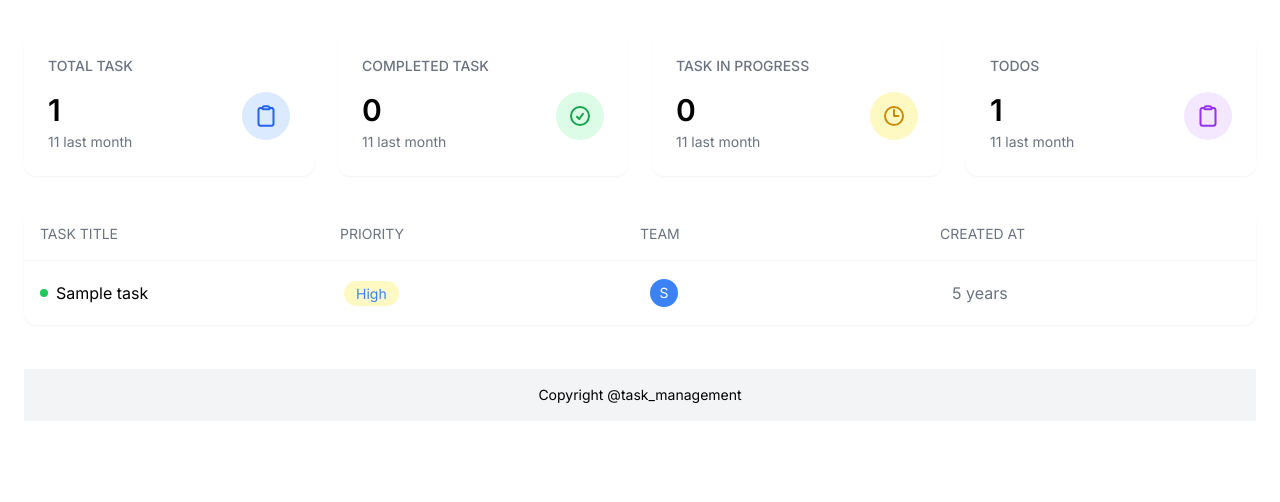
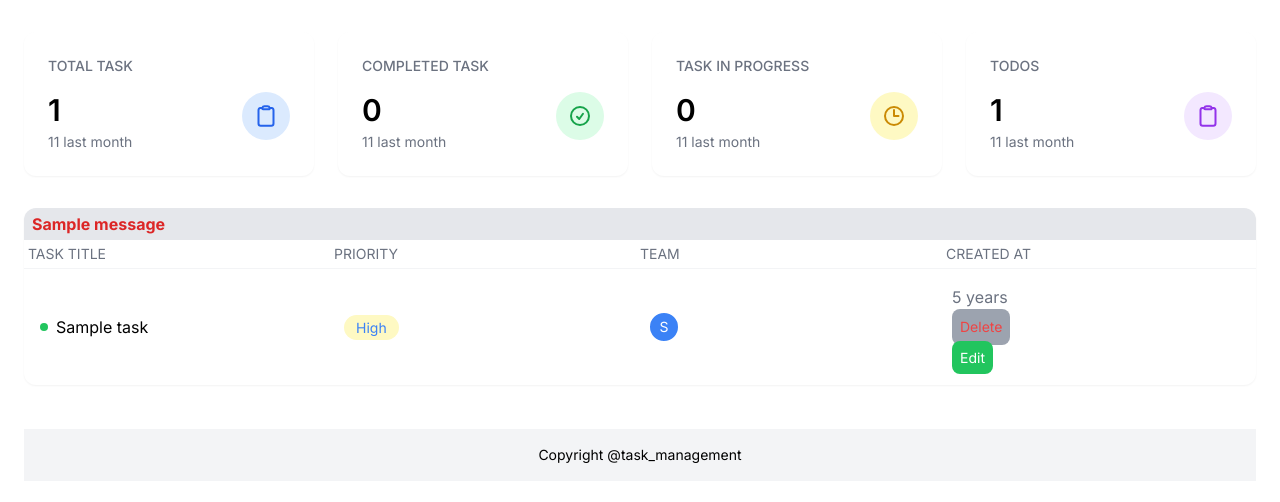
Before and after one commit to Sumaiya-Meem/Django_tasks-managemnet, a Django app: page /tasks/manager-dashboard/ in a window 1280 px wide. Shown: the part 64-566 px from the top of the page. Run offline with Django 5.2, Linux system fonts and the light colour scheme; tables that the repository leaves empty hold one stand-in row (values such as "Sample post"); one stand-in notice (Sample message) is shown; some web fonts are replaced.

Commit message:
implement task update and delete functionality

```diff
--- a/static/css/output.css
+++ b/static/css/output.css
@@ -650,16 +650,16 @@ video {
   margin-bottom: 1rem;
 }
 
+.mr-1 {
+  margin-right: 0.25rem;
+}
+
 .mr-2 {
   margin-right: 0.5rem;
 }
 
 .mt-5 {
   margin-top: 1.25rem;
-}
-
-.mt-2 {
-  margin-top: 0.5rem;
 }
 
 .mt-6 {
@@ -707,6 +707,10 @@ video {
   height: 2rem;
 }
 
+.w-1\/2 {
+  width: 50%;
+}
+
 .w-2 {
   width: 0.5rem;
 }
@@ -723,12 +727,8 @@ video {
   width: 100%;
 }
 
-.w-1\/2 {
-  width: 50%;
-}
-
-.w-\[50px\] {
-  width: 50px;
+.min-w-\[800px\] {
+  min-width: 800px;
 }
 
 .max-w-\[1400px\] {
@@ -810,6 +810,10 @@ video {
   border-color: rgb(243 244 246 / var(--tw-divide-opacity, 1));
 }
 
+.overflow-x-auto {
+  overflow-x: auto;
+}
+
 .rounded {
   border-radius: 0.25rem;
 }
@@ -868,6 +872,11 @@ video {
   background-color: rgb(243 244 246 / var(--tw-bg-opacity, 1));
 }
 
+.bg-gray-200 {
+  --tw-bg-opacity: 1;
+  background-color: rgb(229 231 235 / var(--tw-bg-opacity, 1));
+}
+
 .bg-gray-50 {
   --tw-bg-opacity: 1;
   background-color: rgb(249 250 251 / var(--tw-bg-opacity, 1));
@@ -898,14 +907,14 @@ video {
   background-color: rgb(254 226 226 / var(--tw-bg-opacity, 1));
 }
 
-.bg-red-200 {
-  --tw-bg-opacity: 1;
-  background-color: rgb(254 202 202 / var(--tw-bg-opacity, 1));
-}
-
 .bg-red-500 {
   --tw-bg-opacity: 1;
   background-color: rgb(239 68 68 / var(--tw-bg-opacity, 1));
+}
+
+.bg-red-600 {
+  --tw-bg-opacity: 1;
+  background-color: rgb(220 38 38 / var(--tw-bg-opacity, 1));
 }
 
 .bg-white {
@@ -921,6 +930,20 @@ video {
 .bg-yellow-500 {
   --tw-bg-opacity: 1;
   background-color: rgb(234 179 8 / var(--tw-bg-opacity, 1));
+}
+
+.bg-gray-400 {
+  --tw-bg-opacity: 1;
+  background-color: rgb(156 163 175 / var(--tw-bg-opacity, 1));
+}
+
+.bg-red-400 {
+  --tw-bg-opacity: 1;
+  background-color: rgb(248 113 113 / var(--tw-bg-opacity, 1));
+}
+
+.p-1 {
+  padding: 0.25rem;
 }
 
 .p-2 {
@@ -970,10 +993,6 @@ video {
 
 .text-left {
   text-align: left;
-}
-
-.text-center {
-  text-align: center;
 }
 
 .text-3xl {
@@ -1028,11 +1047,6 @@ video {
   color: rgb(107 114 128 / var(--tw-text-opacity, 1));
 }
 
-.text-gray-600 {
-  --tw-text-opacity: 1;
-  color: rgb(75 85 99 / var(--tw-text-opacity, 1));
-}
-
 .text-gray-800 {
   --tw-text-opacity: 1;
   color: rgb(31 41 55 / var(--tw-text-opacity, 1));
@@ -1068,6 +1082,21 @@ video {
   color: rgb(202 138 4 / var(--tw-text-opacity, 1));
 }
 
+.text-red-700 {
+  --tw-text-opacity: 1;
+  color: rgb(185 28 28 / var(--tw-text-opacity, 1));
+}
+
+.text-blue-950 {
+  --tw-text-opacity: 1;
+  color: rgb(23 37 84 / var(--tw-text-opacity, 1));
+}
+
+.text-red-500 {
+  --tw-text-opacity: 1;
+  color: rgb(239 68 68 / var(--tw-text-opacity, 1));
+}
+
 .shadow {
   --tw-shadow: 0 1px 3px 0 rgb(0 0 0 / 0.1), 0 1px 2px -1px rgb(0 0 0 / 0.1);
   --tw-shadow-colored: 0 1px 3px 0 var(--tw-shadow-color), 0 1px 2px -1px var(--tw-shadow-color);
--- a/tasks/models.py
+++ b/tasks/models.py
@@ -54,7 +54,7 @@ class TaskDetail(models.Model):
         (LOW, 'Low')
     )
     task=models.OneToOneField(Task,on_delete=models.CASCADE,related_name="details")
-    assigned_to=models.CharField(max_length=150)
+    # assigned_to=models.CharField(max_length=150)
     priority = models.CharField(max_length=1, choices=PRIORITY_OPTIONS, default=LOW)
     notes=models.TextField(blank=True,null=True)
 
--- a/tasks/templates/dashboard/manager_dashboard.html
+++ b/tasks/templates/dashboard/manager_dashboard.html
@@ -3,25 +3,33 @@
  {% block tasks %}
 
  <!-- Task Table start -->
- <div class="bg-white rounded-xl shadow-sm mb-11">
-  <div
-    class="grid grid-cols-4 p-4 border-b border-gray-100 text-sm text-gray-500"
-  >
+ <div class="bg-white rounded-xl shadow-sm mb-11 overflow-x-auto">
+  <div>
+    {% if messages %}
+    {% for message in messages %}
+    <div class="px-2 py-1 {% if message.tags == "success" %} bg-gray-200 text-red-600 font-bold {% endif %}">{{message}}</div>
+    {% endfor %}
+
+    {% endif %}
+  </div>
+  <div class="grid grid-cols-4 p-1 border-b border-gray-100 text-sm text-gray-500 min-w-[800px]">
     <div>TASK TITLE</div>
     <div>PRIORITY</div>
     <div>TEAM</div>
     <div>CREATED AT</div>
+    {% comment %} <div>Action</div> {% endcomment %}
   </div>
 
   <!-- Task Items  -->
-  <div class="divide-y divide-gray-100">
+  <div class="divide-y divide-gray-100 overflow-x-auto">
     <!-- Task 1 -->
      {% for task in  tasks %}
-     <div class="grid grid-cols-4 gap-4 p-4 items-center">
+     <div class="grid grid-cols-4 gap-4 p-4 items-center min-w-[800px]">
       <div class="flex items-center gap-2">
         <div class="w-2 h-2 rounded-full bg-green-500"></div>
         <div>
-          <span>{{task.title}}</span>
+          <span class="">{{task.title}}</span>
+
         </div>
       </div>
       <div>
@@ -42,9 +50,36 @@
 
         </div>
       </div>
-      <div class="">
-            <span class="text-gray-500">{{task.created_at|timesince}}</span>
-      </div>
+      {% comment %} <div class="">
+        <span class="text-gray-500">{{task.created_at|timesince}}</span>
+
+        <form action="{% url 'update-task' task.id %}" method="post">
+          {% csrf_token %}
+          <span>
+              <button  type="submit" class="bg-green-500 text-white px-3 py-1 rounded-lg mr-1">Edit<button>
+          </span>
+        </form>
+  </div> {% endcomment %}
+  <div class="">
+    <span class="text-gray-500">{{ task.created_at|timesince }}</span>
+
+    <form action="{% url 'delete-task' task.id %}" method="POST">
+      {% csrf_token %}
+      <button type="submit" class=" text-red-500 bg-gray-400 p-2 text-sm rounded-lg">
+        Delete
+      </button>
+    </form>
+
+    <a href="{% url 'update-task' task.id %}" class="bg-green-500 text-white p-2 text-sm rounded-lg">
+      Edit
+    </a>
+
+
+  </div>
+
+      {% comment %} <div>
+        <button>Edit</button>
+      </div> {% endcomment %}
     </div>
 
      {% endfor %}
--- a/tasks/urls.py
+++ b/tasks/urls.py
@@ -1,11 +1,13 @@
 
 
 from django.urls import path
-from tasks.views import manager_dashboard,user_dashboard,create_task,view_task
+from tasks.views import manager_dashboard,user_dashboard,create_task,view_task,update_task,delete_task
 
 urlpatterns = [
     path("manager-dashboard/",manager_dashboard,name="manager-dashboard"),
     path("user-dashboard/",user_dashboard),
-    path("create-task/",create_task),
-    path("view-task/",view_task)
+    path("create-task/",create_task,name="create-task"),
+    path("view-task/",view_task),
+    path("update-task/<int:id>/",update_task,name="update-task"),
+    path("delete-task/<int:id>/",delete_task,name="delete-task")
 ]
--- a/tasks/views.py
+++ b/tasks/views.py
@@ -1,10 +1,10 @@
-from django.shortcuts import render
+from django.shortcuts import render,redirect
 from django.http import HttpResponse
-from tasks.form import TaskModelForm
+from tasks.form import TaskModelForm,TaskDetailModelForm
 from tasks.models import *
 from datetime import date
 from django.db.models import Q,Count,Max,Min,Avg
-
+from django.contrib import messages
 # Create your views here.
 
 def manager_dashboard(request):
@@ -50,18 +50,59 @@ def user_dashboard(request):
 def create_task(request):
 #     employees = Employee.objects.all()  # Fetch all employees
     task_form = TaskModelForm()
+    task_detail_form=TaskDetailModelForm()
 
     if request.method =='POST':
         task_form = TaskModelForm(request.POST)
+        task_detail_form = TaskDetailModelForm(request.POST)
 
-        if task_form.is_valid():
-                  task_form.save()
-                  task_form = TaskModelForm()
-                  return render(request, "task_form.html",{"form": task_form,"message":"task added successfully"})
+        if task_form.is_valid() and task_detail_form.is_valid():
+                  task=task_form.save()
+                  task_detail=task_detail_form.save(commit=False)
+                  task_detail.task=task
+                  task_detail.save()
+
+                  messages.success(request,"Task created successfully")
+                  return redirect('create-task')
 
 
-    context = {"form": task_form}
+    context = {"task_form": task_form,"task_detail_form":task_detail_form}
     return render(request, "task_form.html", context)
+
+def update_task(request,id):
+    task=Task.objects.get(id=id)
+
+    task_form = TaskModelForm(instance=task)
+    if task.details:
+       task_detail_form=TaskDetailModelForm(instance=task.details)
+
+    if request.method =='POST':
+        task_form = TaskModelForm(request.POST,instance=task)
+        task_detail_form = TaskDetailModelForm(request.POST,instance=task.details)
+
+        if task_form.is_valid() and task_detail_form.is_valid():
+                  task=task_form.save()
+                  task_detail=task_detail_form.save(commit=False)
+                  task_detail.task=task
+                  task_detail.save()
+
+                  messages.success(request,"Task updated successfully")
+                  return redirect('update-task',id)
+
+
+    context = {"task_form": task_form,"task_detail_form":task_detail_form}
+    return render(request, "task_form.html", context)
+
+def delete_task(request,id):
+   if request.method=='POST':
+      task=Task.objects.get(id=id)
+      task.delete()
+
+      messages.success(request,'Task deleted successfully')
+      return redirect('manager-dashboard')
+   else:
+    messages.error(request,"Something went wrong")
+    return redirect('manager-dashboard')
 
 def view_task(request):
    tasks = Task.objects.filter(project_id=1).prefetch_related('assigned_to')
```
Also changed, not shown: tasks/form.py (+10 -1 lines), tasks/templates/task_form.html (+12 -6 lines), tasks/migrations/0002_remove_taskdetail_assigned_to.py (added).
